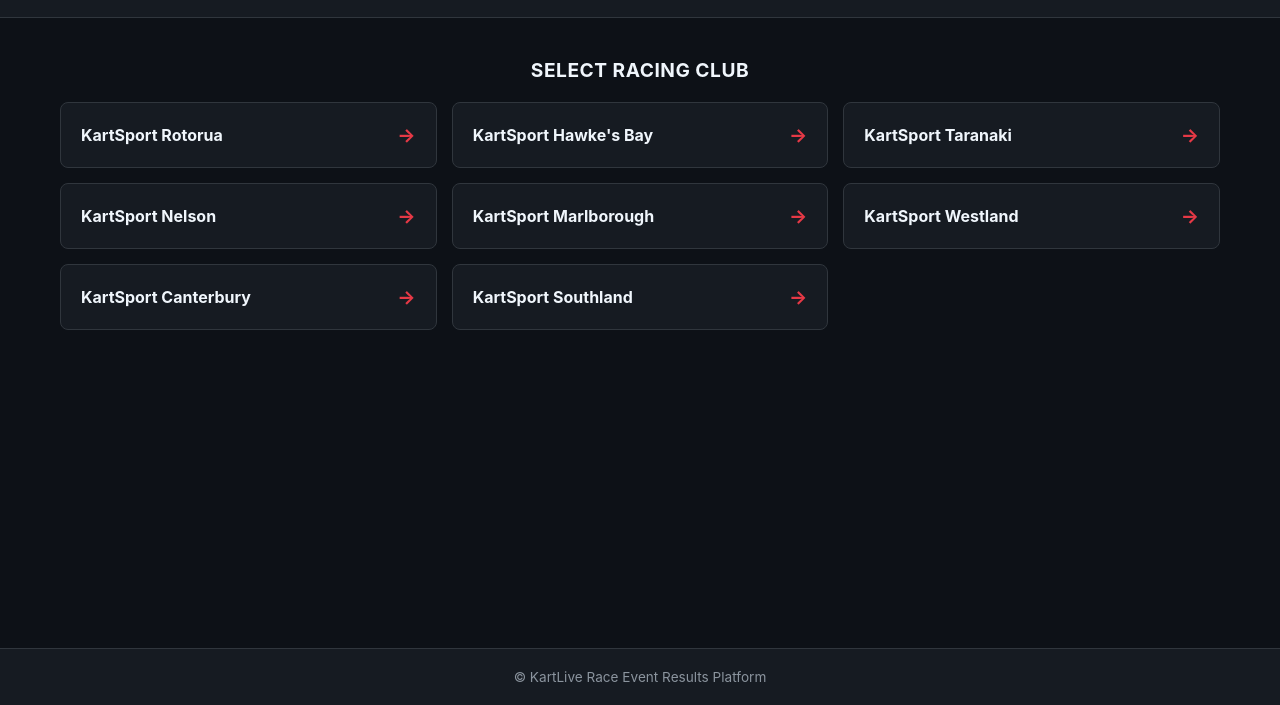
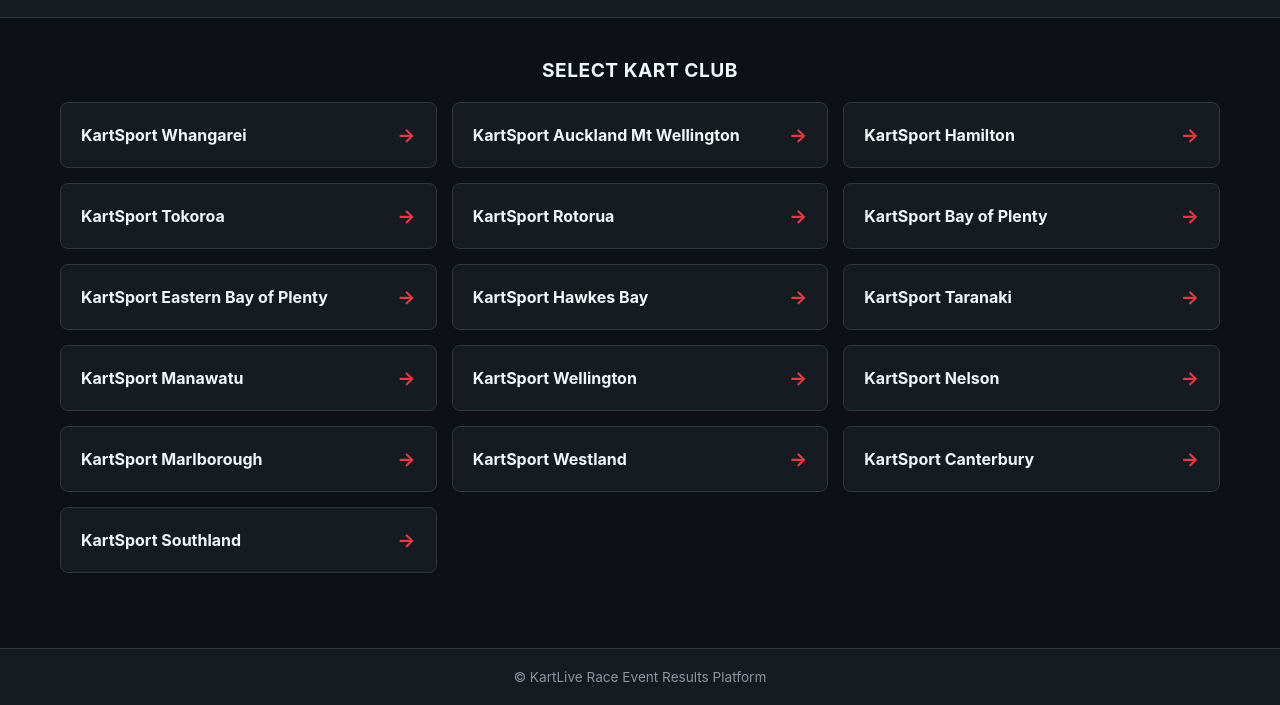
Before and after one commit to jaronburbidge/kartlivetiming, a website: page public/index.html in a window 1280 px wide. Shown: the part 95-800 px from the top of the page. Drawn offline with nearby package versions, Linux system fonts and the light colour scheme; no server answers.

Commit message:
Update index.html

```diff
--- a/public/index.html
+++ b/public/index.html
@@ -108,8 +108,36 @@
     </header>
 
     <div class="container">
-        <div class="section-title">Select Racing Club</div>
+        <div class="section-title">Select Kart Club</div>
         <div class="clubs-grid" id="clubsGrid">
+            <a href="/results.html?club=whangarei" class="club-card" data-club="whangarei">
+                <div class="club-info">
+                    <span class="club-name">KartSport Whangarei</span>
+                    <div class="racing-badge"><span class="racing-dot"></span>Racing in Progress</div>
+                </div>
+                <span class="club-arrow">&rarr;</span>
+            </a>
+            <a href="/results.html?club=auckland" class="club-card" data-club="auckland">
+                <div class="club-info">
+                    <span class="club-name">KartSport Auckland Mt Wellington</span>
+                    <div class="racing-badge"><span class="racing-dot"></span>Racing in Progress</div>
+                </div>
+                <span class="club-arrow">&rarr;</span>
+            </a>
+            <a href="/results.html?club=hamilton" class="club-card" data-club="hamilton">
+                <div class="club-info">
+                    <span class="club-name">KartSport Hamilton</span>
+                    <div class="racing-badge"><span class="racing-dot"></span>Racing in Progress</div>
+                </div>
+                <span class="club-arrow">&rarr;</span>
+            </a>
+            <a href="/results.html?club=tokoroa" class="club-card" data-club="tokoroa">
+                <div class="club-info">
+                    <span class="club-name">KartSport Tokoroa</span>
+                    <div class="racing-badge"><span class="racing-dot"></span>Racing in Progress</div>
+                </div>
+                <span class="club-arrow">&rarr;</span>
+            </a>
             <a href="/results.html?club=rotorua" class="club-card" data-club="rotorua">
                 <div class="club-info">
                     <span class="club-name">KartSport Rotorua</span>
@@ -117,9 +145,23 @@
                 </div>
                 <span class="club-arrow">&rarr;</span>
             </a>
+            <a href="/results.html?club=bop" class="club-card" data-club="bop">
+                <div class="club-info">
+                    <span class="club-name">KartSport Bay of Plenty</span>
+                    <div class="racing-badge"><span class="racing-dot"></span>Racing in Progress</div>
+                </div>
+                <span class="club-arrow">&rarr;</span>
+            </a>
+            <a href="/results.html?club=ebop" class="club-card" data-club="ebop">
+                <div class="club-info">
+                    <span class="club-name">KartSport Eastern Bay of Plenty</span>
+                    <div class="racing-badge"><span class="racing-dot"></span>Racing in Progress</div>
+                </div>
+                <span class="club-arrow">&rarr;</span>
+            </a>
             <a href="/results.html?club=hb" class="club-card" data-club="hb">
                 <div class="club-info">
-                    <span class="club-name">KartSport Hawke's Bay</span>
+                    <span class="club-name">KartSport Hawkes Bay</span>
                     <div class="racing-badge"><span class="racing-dot"></span>Racing in Progress</div>
                 </div>
                 <span class="club-arrow">&rarr;</span>
@@ -127,6 +169,20 @@
             <a href="/results.html?club=taranaki" class="club-card" data-club="taranaki">
                 <div class="club-info">
                     <span class="club-name">KartSport Taranaki</span>
+                    <div class="racing-badge"><span class="racing-dot"></span>Racing in Progress</div>
+                </div>
+                <span class="club-arrow">&rarr;</span>
+            </a>
+            <a href="/results.html?club=manawatu" class="club-card" data-club="manawatu">
+                <div class="club-info">
+                    <span class="club-name">KartSport Manawatu</span>
+                    <div class="racing-badge"><span class="racing-dot"></span>Racing in Progress</div>
+                </div>
+                <span class="club-arrow">&rarr;</span>
+            </a>
+            <a href="/results.html?club=wellington" class="club-card" data-club="wellington">
+                <div class="club-info">
+                    <span class="club-name">KartSport Wellington</span>
                     <div class="racing-badge"><span class="racing-dot"></span>Racing in Progress</div>
                 </div>
                 <span class="club-arrow">&rarr;</span>
@@ -175,7 +231,11 @@
 
     <script>
         const socket = io();
-        const clubs = ['rotorua', 'hb', 'taranaki', 'nelson', 'marlborough', 'westland', 'canterbury', 'southland'];
+        const clubs = [
+            'whangarei', 'auckland', 'hamilton', 'tokoroa', 'rotorua',
+            'bop', 'ebop', 'hb', 'taranaki', 'manawatu', 'wellington',
+            'nelson', 'marlborough', 'westland', 'canterbury', 'southland'
+        ];
 
         clubs.forEach(clubId => {
             socket.emit('joinClub', clubId);
```
